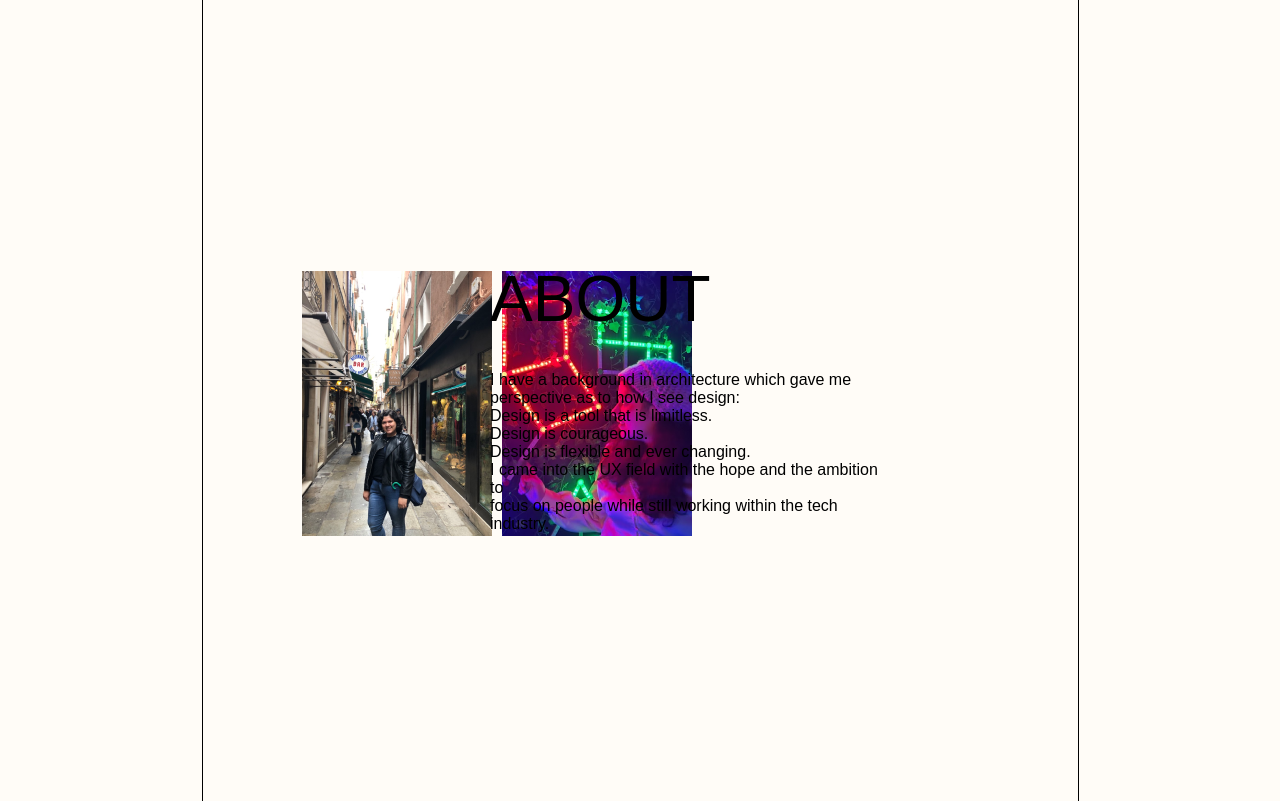
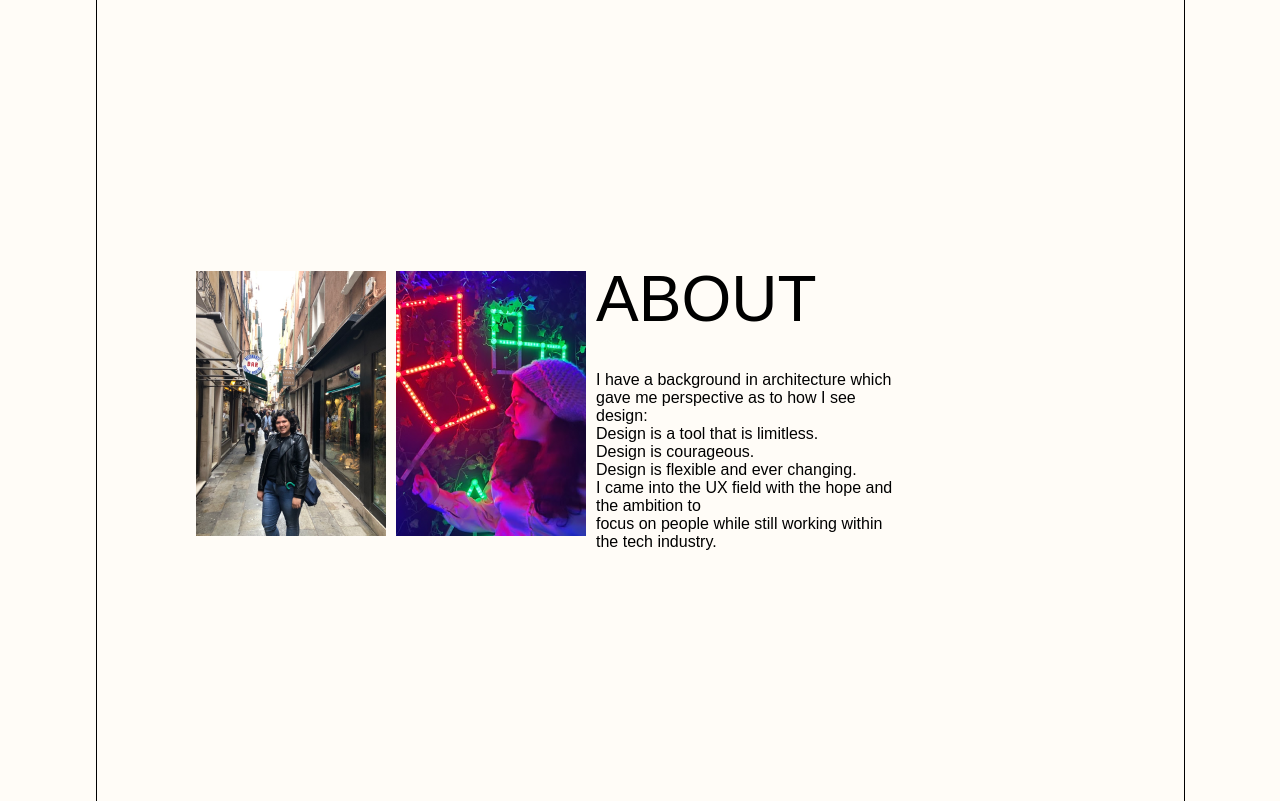
Before and after one commit to Pesqu98/UX_UI_HW_18, a plain HTML site: page index.html in a window 1280 px wide. Shown: the part 151-952 px from the top of the page. Drawn offline with Linux system fonts and the light colour scheme.

Commit message:
Update index.css

```diff
--- a/CSS/index.css
+++ b/CSS/index.css
@@ -364,7 +364,7 @@ border-left: 1px solid black;}
 
 .about-container {
   display: grid;
-  grid-template-columns:1fr 100px 1fr 1fr 1fr 1fr 1fr;
+  grid-template-columns:1fr 100px 400px 300px 200px 1fr 1fr;
   grid-template-rows: 1fr 1fr 1fr;
   background-color: #FFFCF7;
 }
@@ -398,17 +398,18 @@ border-left: 1px solid black;}
 }
 
 .about-title {
-  grid-column-start: 5;
+  grid-column-start: 4;
+  grid-column-end: span 5;
   grid-row-start: 2;
   margin-top: -50px;
-  margin-left: -200px;
+  margin-left: 0px;
 }
 
 .about-exp {
-  grid-column-start: 5;
+  grid-column-start: 4;
   grid-row-start: 3;
   margin-top: -185px;
-  margin-left: -200px;
+  margin-left: 0px;
 }
 
 .skills-container {
```
